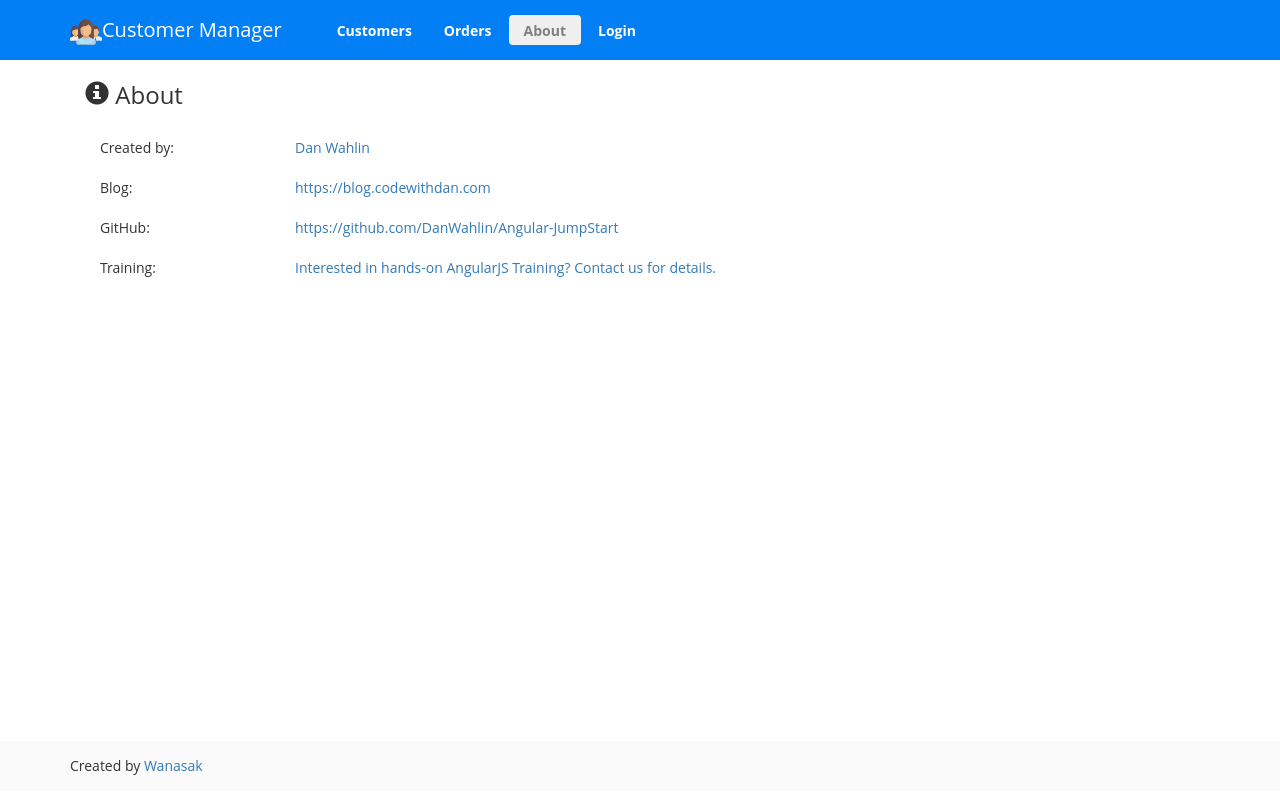
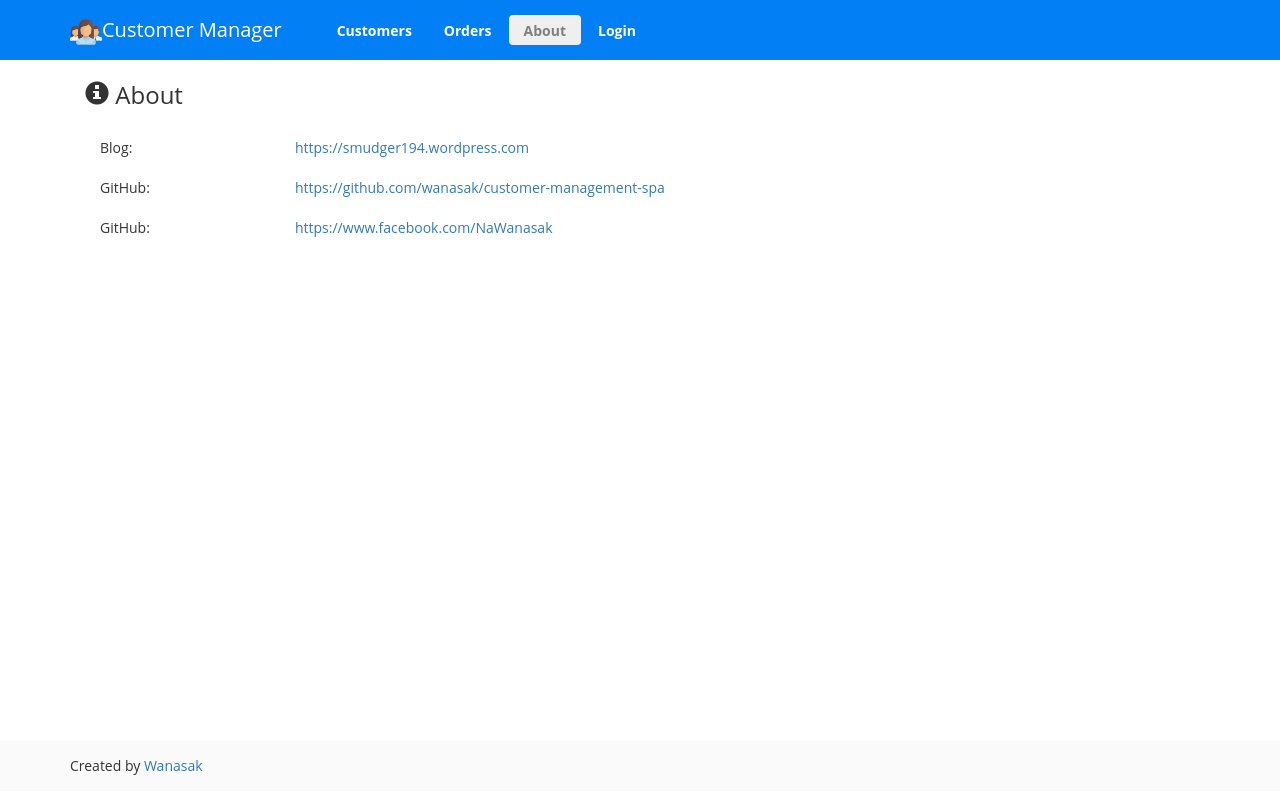
Before and after one commit to wanasak/customer-management-spa, an Angular app: page /about in a window 1280 px wide. Built offline with nearby package versions, Linux system fonts and the light colour scheme.

Commit message:
edit about page

```diff
--- a/src/app/about/about.component.html
+++ b/src/app/about/about.component.html
@@ -6,23 +6,18 @@
         <br />
         <div class="container">
             <div class="row">
-                <div class="col-md-2">Created by:</div>
-                <div class="col-md-10"><a href="http://twitter.com/DanWahlin" target="_blank">Dan Wahlin</a></div>
-            </div>
-            <br />
-            <div class="row">
                 <div class="col-md-2">Blog:</div>
-                <div class="col-md-10"><a href="http://blog.codewithdan.com" target="_blank">https://blog.codewithdan.com</a></div>
+                <div class="col-md-10"><a href="https://smudger194.wordpress.com" target="_blank">https://smudger194.wordpress.com</a></div>
             </div>
             <br />
             <div class="row">
                 <div class="col-md-2">GitHub:</div>
-                <div class="col-md-10"><a href="https://github.com/DanWahlin/Angular-JumpStart" target="_blank">https://github.com/DanWahlin/Angular-JumpStart</a></div>
+                <div class="col-md-10"><a href="https://github.com/wanasak/customer-management-spa" target="_blank">https://github.com/wanasak/customer-management-spa</a></div>
             </div>
             <br />
             <div class="row">
-                <div class="col-md-2">Training:</div>
-                <div class="col-md-10"><a href="mailto:training@codewithdan.com" target="_blank">Interested in hands-on AngularJS Training? Contact us for details.</a></div>
+                <div class="col-md-2">GitHub:</div>
+                <div class="col-md-10"><a href="https://www.facebook.com/NaWanasak" target="_blank">https://www.facebook.com/NaWanasak</a></div>
             </div>
         </div>
     </div>
```
